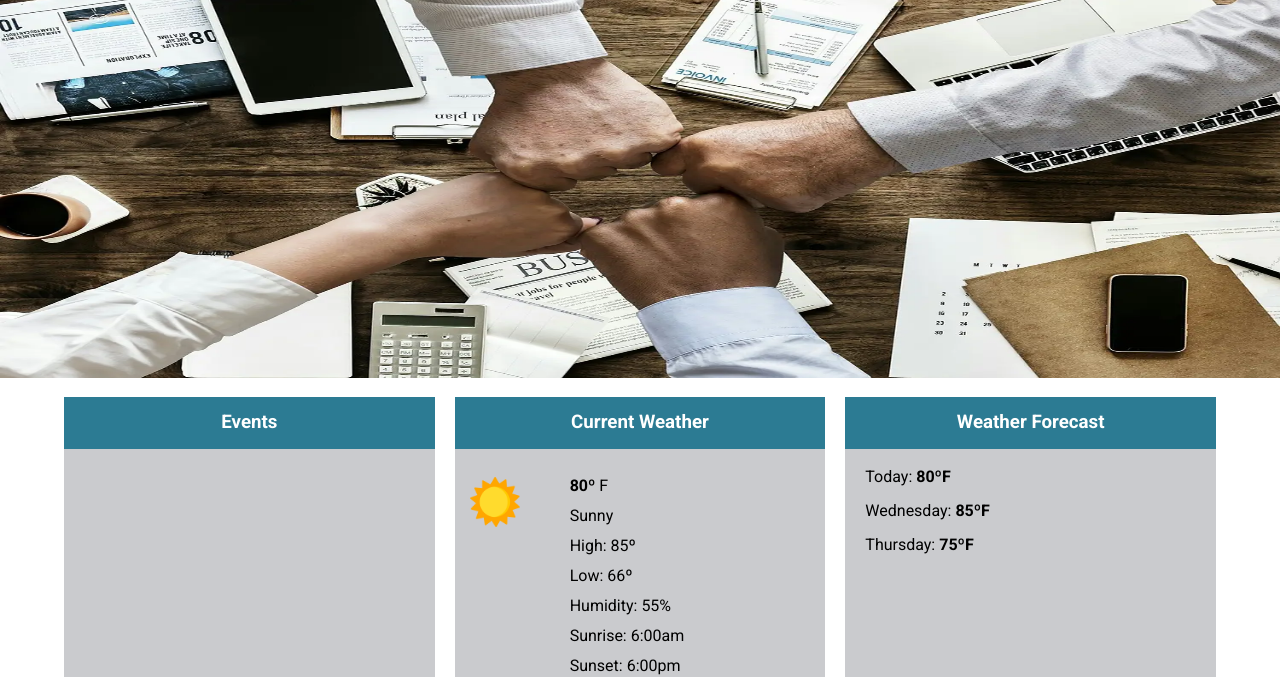
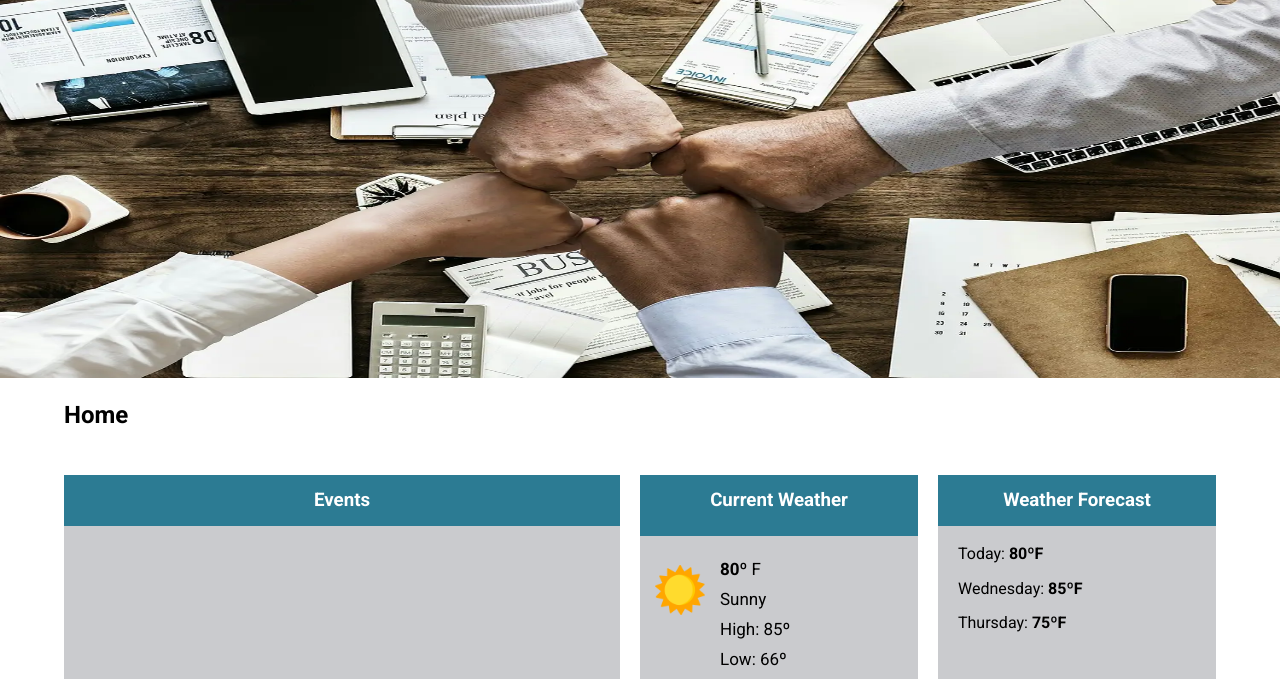
Before and after one commit to gotayjosue/wdd231, a plain HTML site: page chamber/directory.html in a window 1280 px wide. Shown: the part 122-801 px from the top of the page. Drawn offline with nearby package versions, Linux system fonts and the light colour scheme.

Commit message:
responsiveness

```diff
--- a/chamber/directory.html
+++ b/chamber/directory.html
@@ -40,6 +40,7 @@
         </picture>
     </div>
     <main>
+        <h2>Home</h2>
         <div class="home">
             <section class="events">
                 <h3>Events</h3>
--- a/chamber/styles/directory-large.css
+++ b/chamber/styles/directory-large.css
@@ -17,7 +17,7 @@
 
     .home{
         display: grid;
-        grid-template-columns: 1fr 1fr 1fr;
+        grid-template-columns: 2fr 1fr 1fr;
         grid-gap: 20px;
 
     }
@@ -30,6 +30,10 @@
         grid-column: 2;
     }
 
+    .currentWeather p{
+        font-size: 17px;
+    }
+
     .weatherForecast{
         grid-column: 3;
     }
--- a/chamber/styles/directory.css
+++ b/chamber/styles/directory.css
@@ -83,6 +83,10 @@ main{
     margin: 0 auto;
 }
 
+.home{
+    margin-top: 30px;
+}
+
 .home section{
     margin-top: 15px;
 }
@@ -103,8 +107,8 @@ main{
 
 .currentWeather{
     display: grid;
-    grid-template-columns: 100px 1fr;
-    grid-template-rows: 70px repeat(7, 30px);
+    grid-template-columns: 70px 1fr;
+    grid-template-rows: 80px repeat(7, 30px);
     background-color: #cacbce;
     width: 100%;
 }
@@ -130,7 +134,7 @@ main{
 
 .currentWeather p{
     grid-column: 2;
-    padding: 15px;
+    padding: 10px;
     margin-top: -5px;
 }
 
@@ -157,7 +161,7 @@ main{
 #members{
     display: grid;
     grid-template-columns: repeat(auto-fit, minmax(350px, 1fr));
-    margin-top: 20px;
+    margin-top: 120px;
     display: grid;
     grid-gap: 30px;
     justify-items: center;
@@ -237,5 +241,8 @@ footer img{
 
 @media screen and (min-width: 550px){
 
+    .currentWeather p{
+        font-size: 12px;
+    }
 
 }
```
